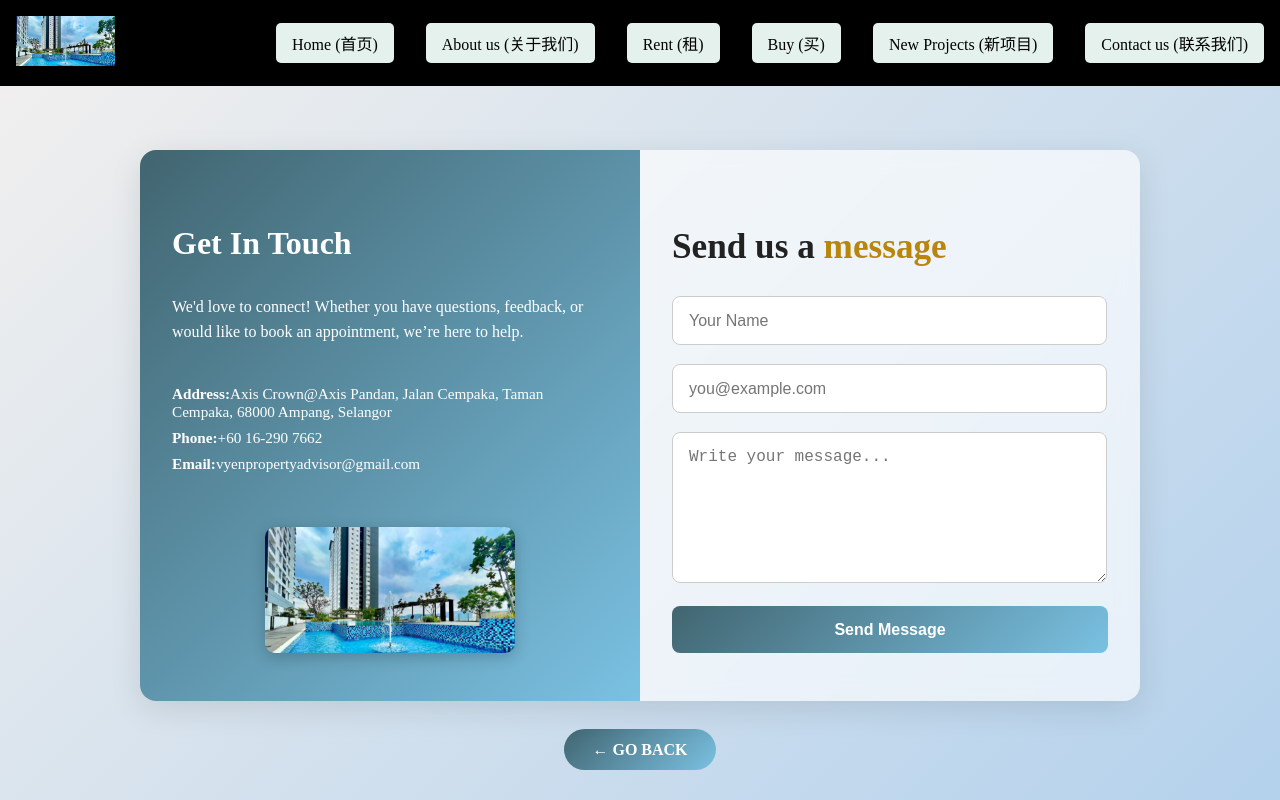
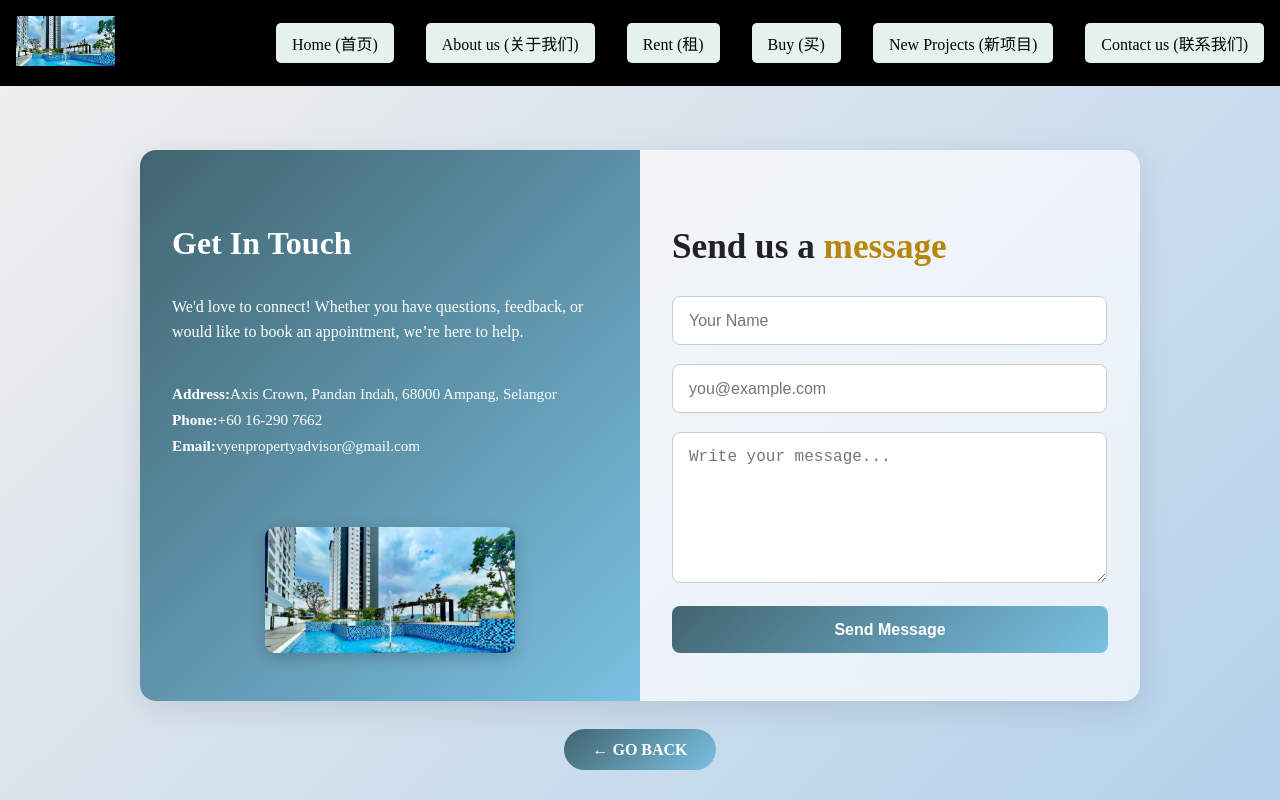
Before and after one commit to RSBusinessTech/vyenpropertyadvisor-ui, an Angular app: page /contact in a window 1280 px wide. Shown: the top 800 px of the page. Built offline with nearby package versions, Linux system fonts and the light colour scheme.

Commit message:
Changing address

```diff
--- a/src/app/features/contact/components/contact/contact.component.html
+++ b/src/app/features/contact/components/contact/contact.component.html
@@ -9,7 +9,7 @@
         to book an appointment, we’re here to help.
       </p>
       <ul>
-        <li><strong>Address:</strong>Axis Crown@Axis Pandan, Jalan Cempaka, Taman Cempaka, 68000 Ampang, Selangor</li>
+        <li><strong>Address:</strong>Axis Crown, Pandan Indah, 68000 Ampang, Selangor</li>
         <li><strong>Phone:</strong>+60 16-290 7662</li>
         <li><strong>Email:</strong>vyenpropertyadvisor@gmail.com</li>
       </ul>
```
